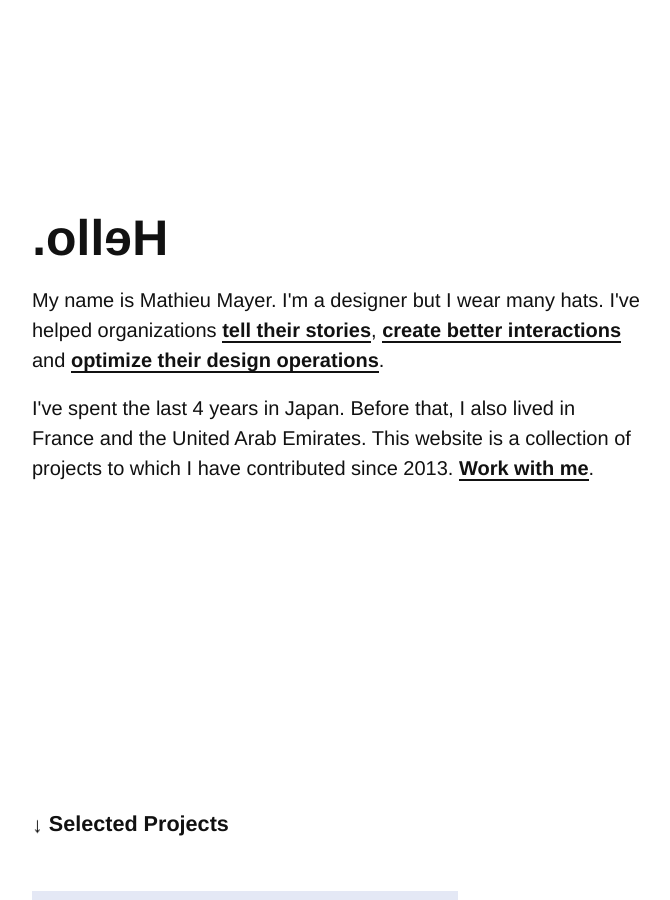
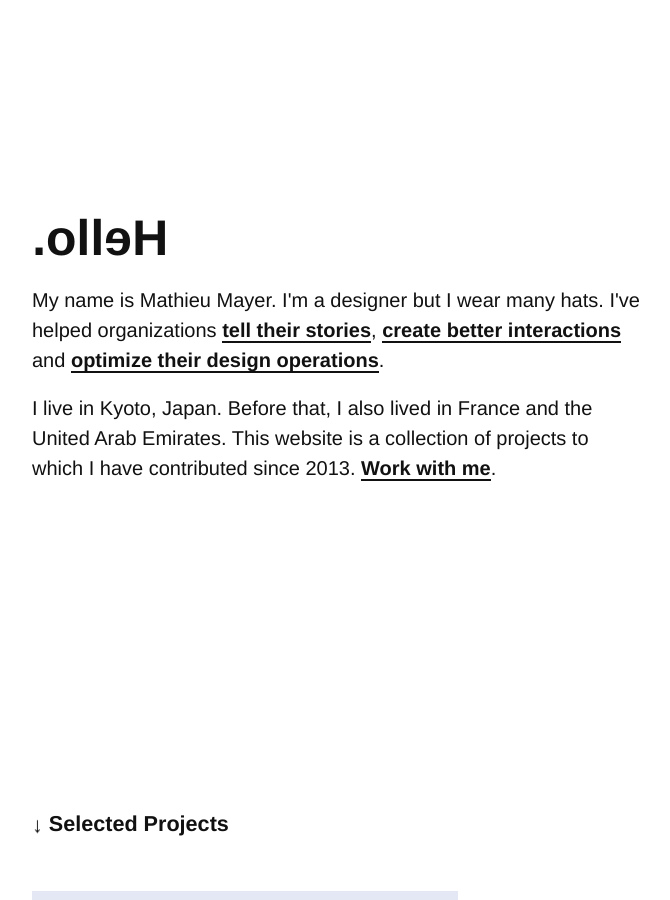
Before and after one commit to mx3m/mx3m.github.io, a Jekyll site: the page built from index.html, in a window 1280 px wide and 900 px high. Shown: the whole window, without its empty margins (128-798 px from the left). Built offline with Jekyll 4.4.1, drawn with Linux system fonts in a browser that asks for light colours.

Commit message:
top text change

```diff
--- a/index.html
+++ b/index.html
@@ -9,7 +9,7 @@ title: Portfolio
     <div class="ts-measure">
       <h1 class="ts-headline flip">Hello.</h1>
       <p>My name is Mathieu Mayer. I'm a designer but I wear many hats. I've helped organizations <a class="hint" href="{{ "/work/think-with-google.html" | relative_url }}">tell their stories</a>, <a class="hint" href="{{ "/work/myasics.html" | relative_url }}">create better interactions</a> and <a class="hint" href="{{ "/work/exchange.html" | relative_url }}">optimize their design operations</a>.</p>
-      <p>I've spent the last 4 years in Japan. Before that, I also lived in France and the United Arab Emirates. This website is a collection of projects to which I have contributed since 2013. <a class="hint" href="mailto:mathieu.mayermazzoli@gmail.com">Work with me</a>.</p>
+      <p>I live in Kyoto, Japan. Before that, I also lived in France and the United Arab Emirates. This website is a collection of projects to which I have contributed since 2013. <a class="hint" href="mailto:mathieu.mayermazzoli@gmail.com">Work with me</a>.</p>
     </div>
     <h2 class="section-title ts-strong"><span class="scroll-down">&#x02193; </span>Selected Projects</h2>
   </div>
```
